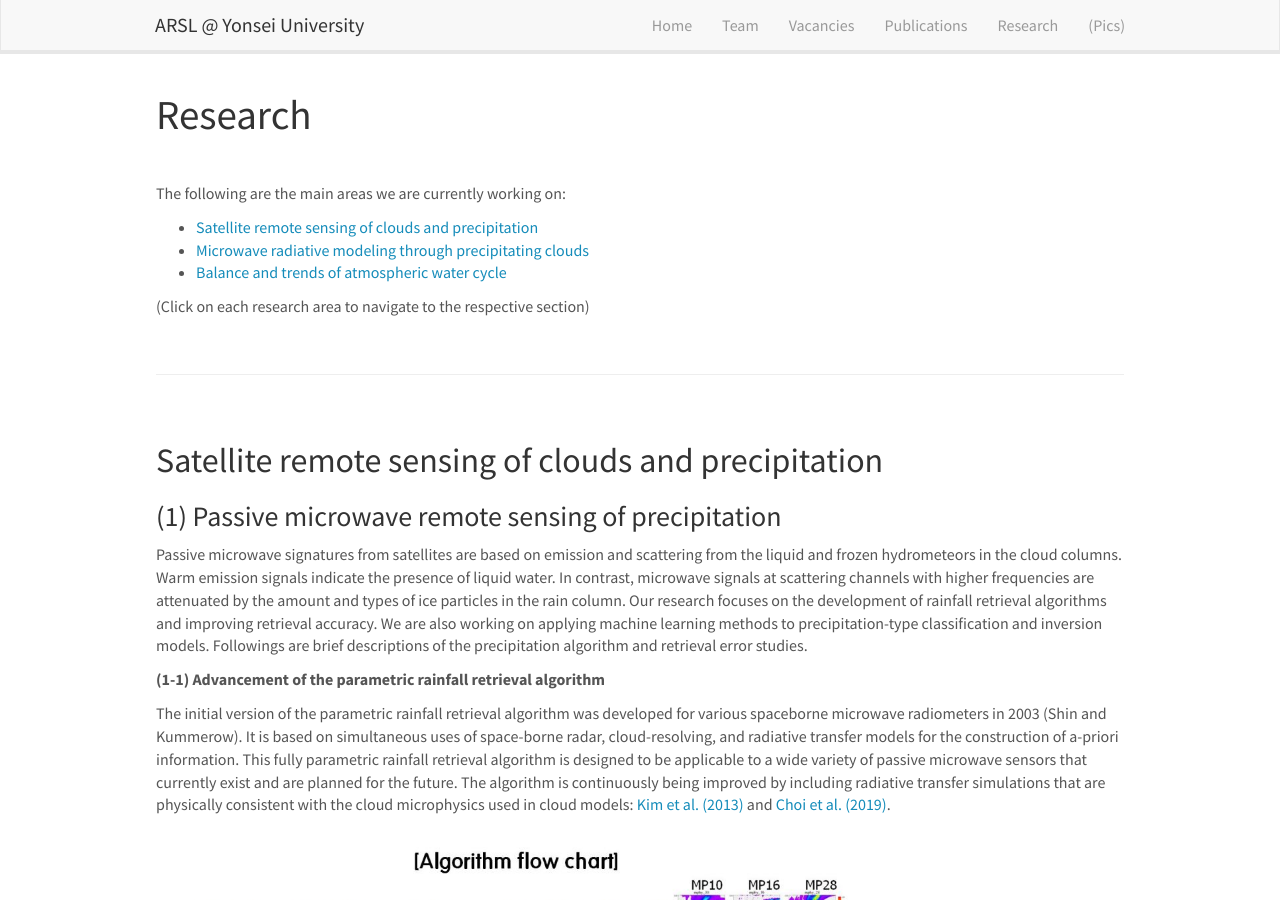
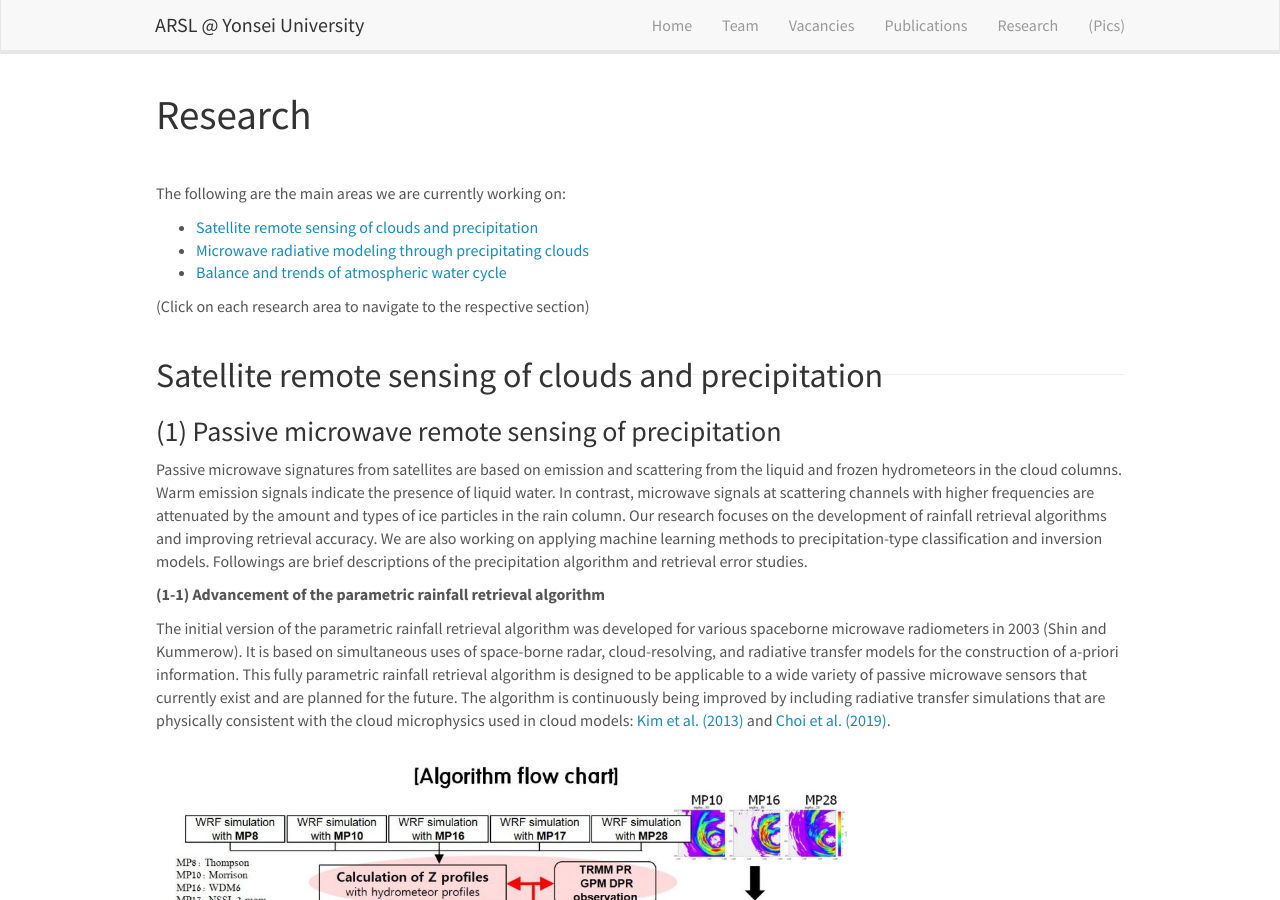
Before and after one commit to roo2003/roo2003.github.io, a Jekyll site: the page built from _pages/research.md, in a window 1280 px wide and 900 px high. Built offline with Jekyll 4.4.1, drawn with Linux system fonts in a browser that asks for light colours; nearby versions of some CDN libraries.

Commit message:
Update research.md

```diff
--- a/_pages/research.md
+++ b/_pages/research.md
@@ -21,7 +21,7 @@ The following are the main areas we are currently working on:
 <br>
 <a id='remote-sensing'></a>
 <hr/>
-<br>
+<div style="margin-top: -40px;"></div>
 
 ## Satellite remote sensing of clouds and precipitation
 
```
